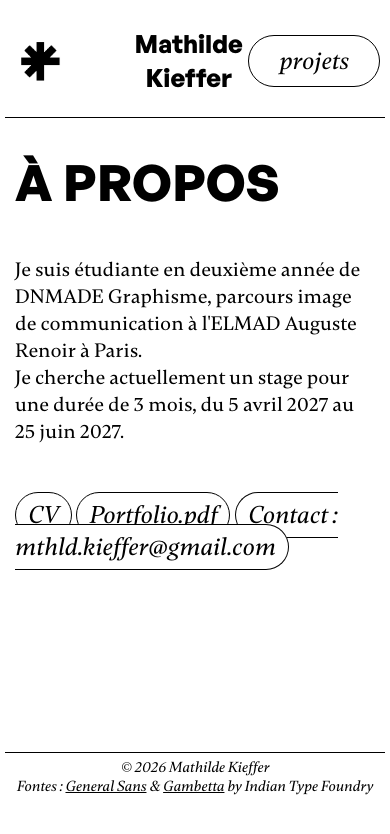
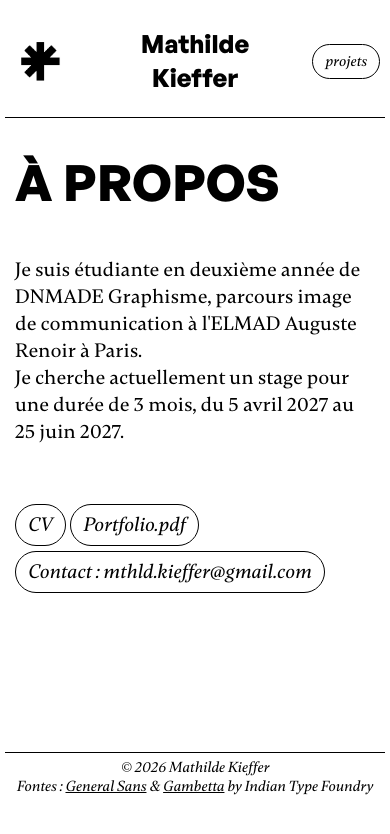
Before and after one commit to mathilde-kieffer/mathilde-kieffer.github.io, a plain HTML site: page apropos.html in a window 390 px wide. Drawn offline with Linux system fonts and the light colour scheme.

Commit message:
responsive

```diff
--- a/style.css
+++ b/style.css
@@ -89,6 +89,15 @@ footer{
     color: white;
 }
 
+@media (max-width:875px) {
+    .button{
+        padding: 7px 12px;
+        font-size: 15px;
+        display:inline-block;
+    }
+}
+
+
 .buttonapropos{
     background-color: white;
     color: black;
@@ -100,6 +109,8 @@ footer{
     text-align: left;
     font-size: 25px;
     transition: 0.5s background;
+    display: inline-block;
+    margin-top: 5px;
 
 }
 
@@ -108,6 +119,14 @@ footer{
     color: white;
 }
 
+@media (max-width:1000px) {
+    .buttonapropos{
+        margin-top: 5px;
+        padding: 7px 12px;
+        font-size: 20px;
+        display:inline-block;
+    }
+}
 
 
 
```
